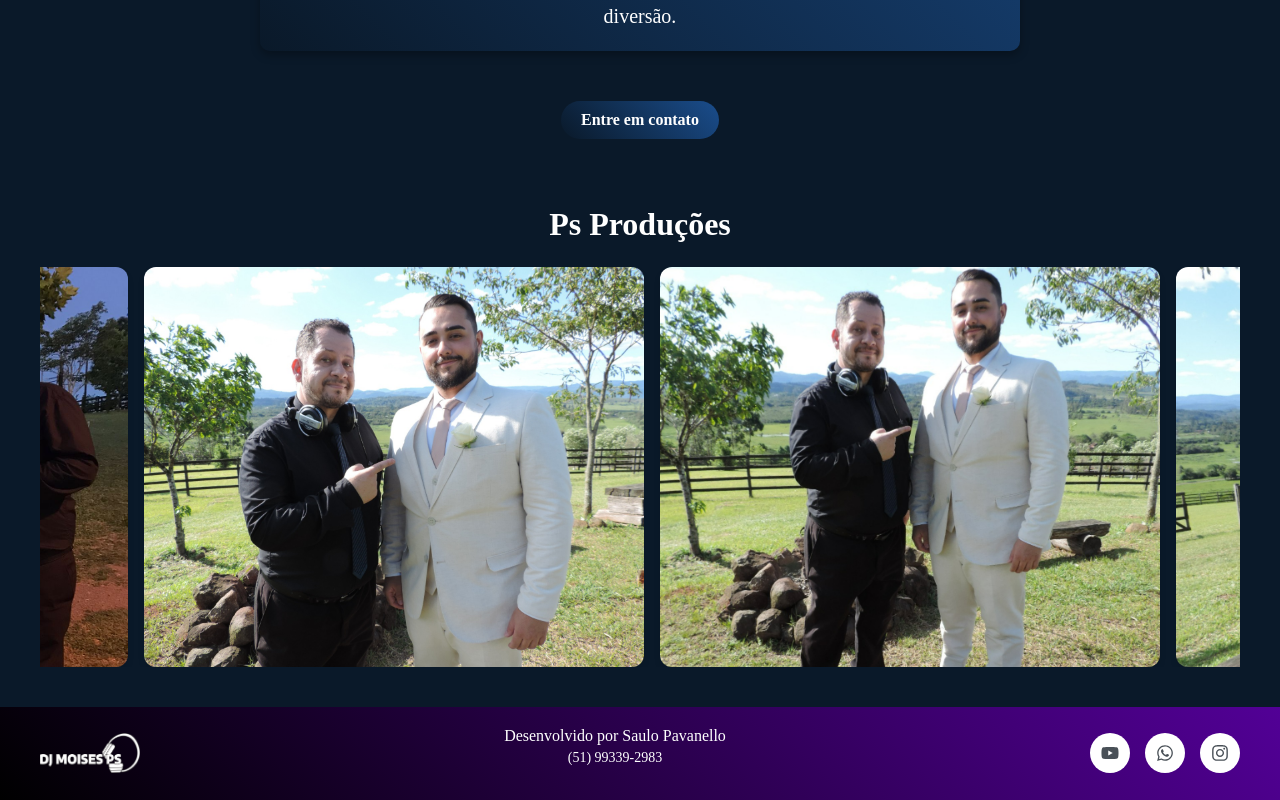
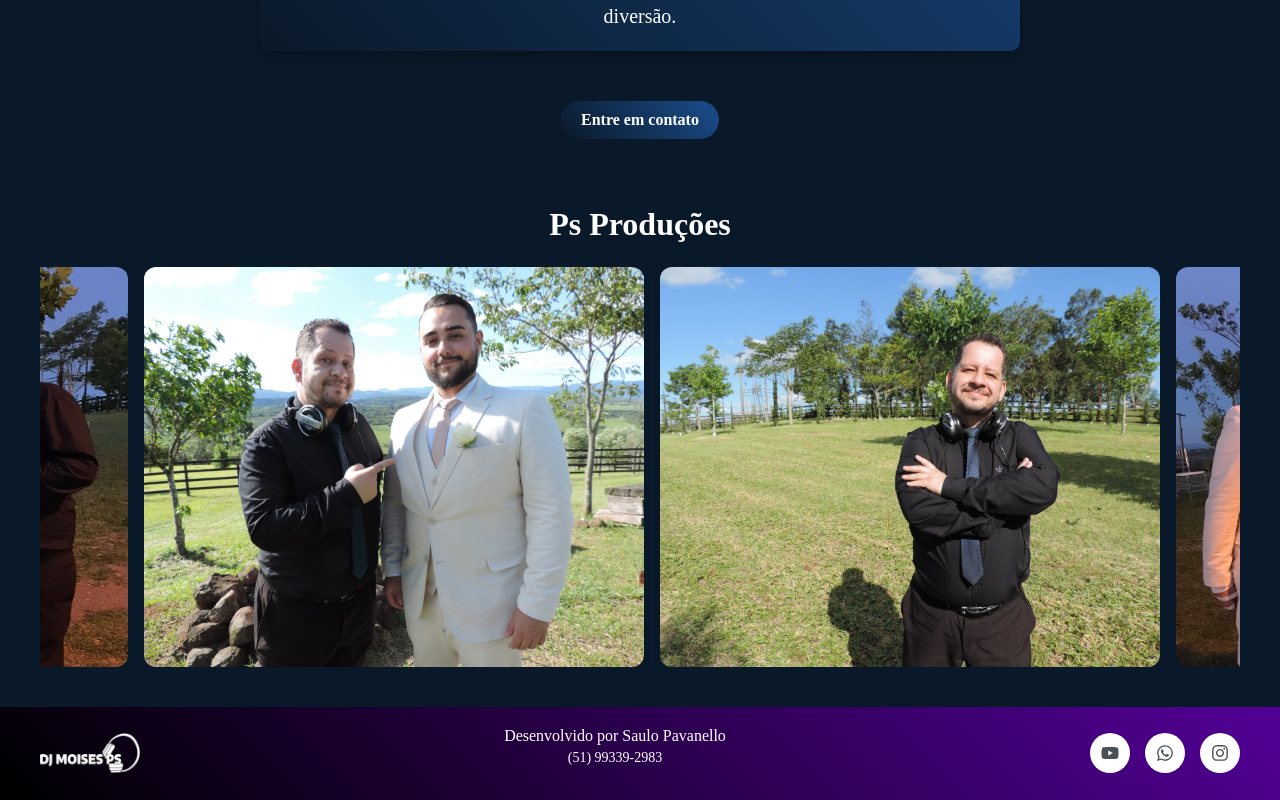
Before and after one commit to MxSGameJPS/dj-moises, a React (Vite) app: page /producoes in a window 1280 px wide. Shown: the part 356-1156 px from the top of the page. Built offline with nearby package versions, Linux system fonts and the light colour scheme.

Commit message:
Remove imagens 2.jpeg e 3.jpeg do diretório de produções e atualiza o componente Carrossel para refletir essas mudanças, removendo as referências a essas imagens.

```diff
--- a/src/Components/PSProducoes/Carrossel/index.jsx
+++ b/src/Components/PSProducoes/Carrossel/index.jsx
@@ -39,18 +39,7 @@ export default function Carousel() {
       alt: "Hotel Image 1",
       adjustPosition: false, // Não precisa de ajuste
     },
-    {
-      id: 2,
-      src: "/img_producoes/2.jpeg",
-      alt: "Hotel Image 2",
-      adjustPosition: true, // Precisa de ajuste
-    },
-    {
-      id: 3,
-      src: "/img_producoes/3.jpeg",
-      alt: "Hotel Image 3",
-      adjustPosition: true, // Precisa de ajuste
-    },
+
     {
       id: 4,
       src: "/img_producoes/4.jpeg",
```
Also changed, not shown: public/img_producoes/2.jpeg (deleted), public/img_producoes/3.jpeg (deleted).
